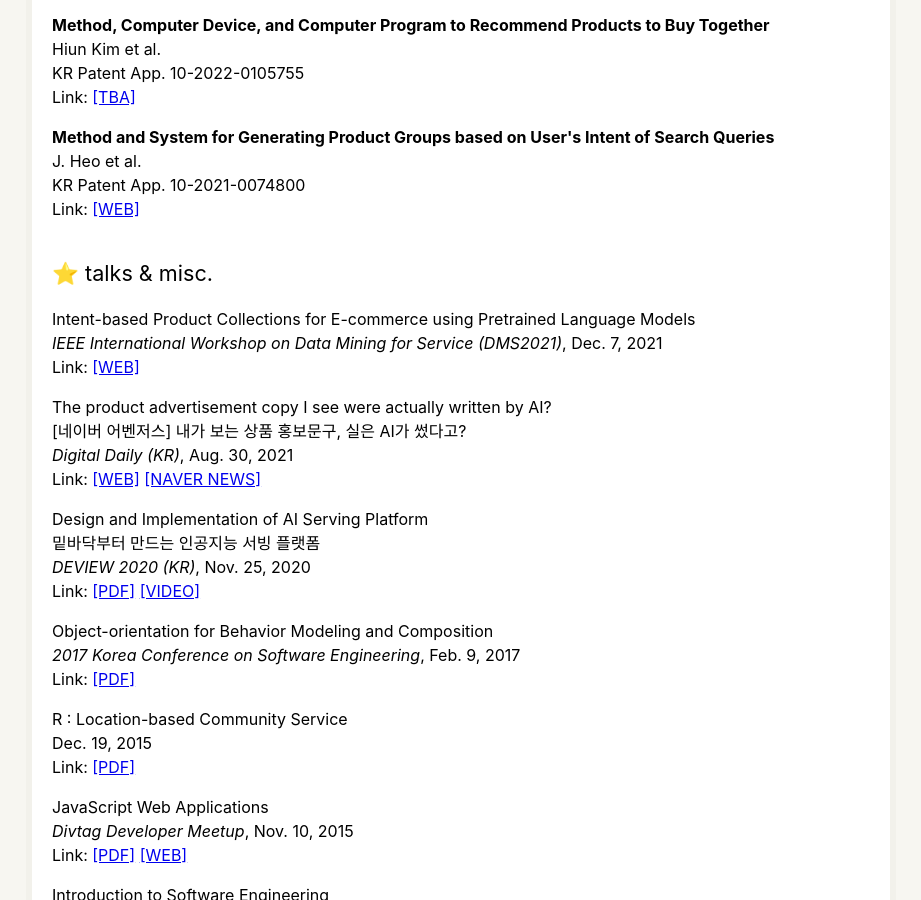
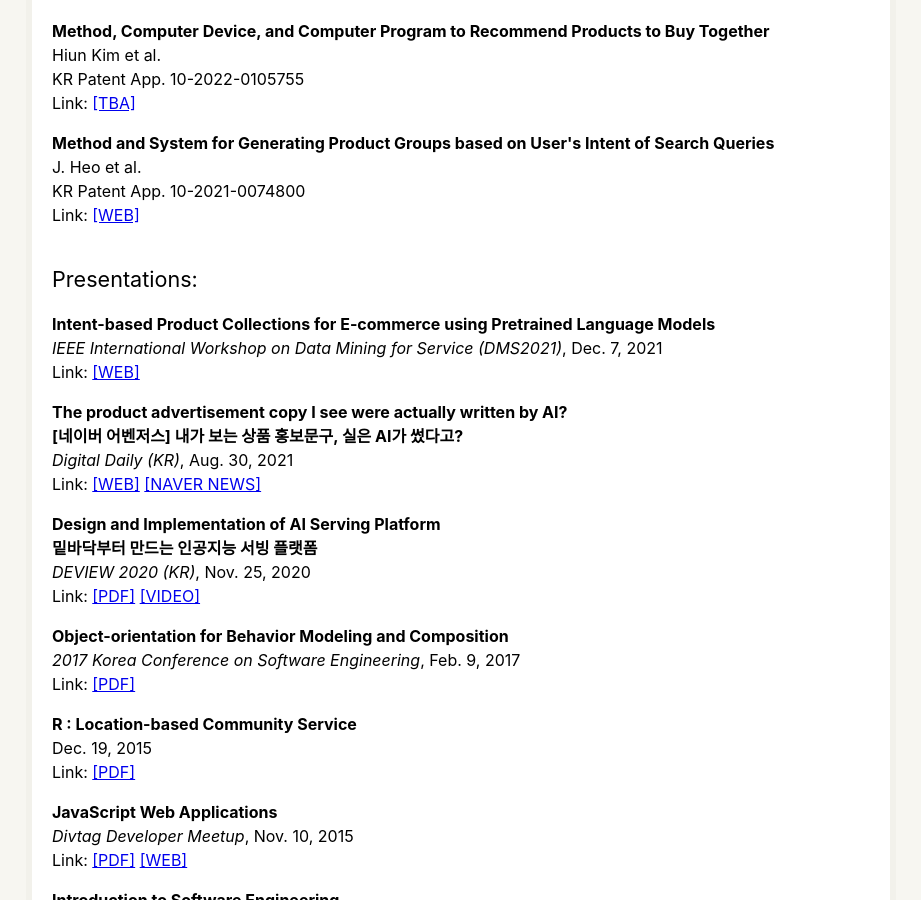
Before and after one commit to hiun/hiun.github.io, a Jekyll site: the page built from index.md, in a window 1280 px wide and 900 px high, scrolled down 1241 px. Shown: the whole window, without its empty margins (179-1100 px from the left). Built offline with Jekyll 4.4.1, drawn with Linux system fonts in a browser that asks for light colours; some of the changed lines change nothing that is shown.

Commit message:
Update index.md

```diff
--- a/index.md
+++ b/index.md
@@ -30,18 +30,18 @@
 -->
 
 
-Research Interests: <br />
+<b>Research Interests:</b> <br />
 Information Retrieval, Natural Language Processing <br />
 
-Industrial Experience: <br />
+<b>Industrial Experience:</b> <br />
 Search, RecSys, Ads, Media, Communications <br />
 
-Employment: <br />
+<b>Employment:</b> <br />
 &bull; ML/SW Engineer, NAVER (2017 ~ Present) <br />
 &bull; Co-Founder & SW Engineer, Divtag (2014-2016)<br />
 
 
-Education: <br />
+<b>Education:</b> <br />
 &bull; BS in CSE, Sejong University (SJU) (2014-2018)<br />
 &bull; NLP (company supported graduate program), KAIST (2020)<br />
 
@@ -60,7 +60,7 @@
 -->
 <!--publications-->
 <div style="margin-top: 2.5em;"></div>
-Publications:
+<p class="subtitle">Publications:</p>
 {% for paper in site.data.papers %}
 <p>
 <b>{{ paper.subject }}</b> <br>
@@ -77,10 +77,10 @@
 
 <!--talks-->
 <div style="margin-top: 2.5em;"></div>
-<p class="subtitle">⭐ talks & misc.</p>
+<p class="subtitle">Presentations:</p>
 {% for pr in site.data.talks %}
 <p>
-{{ pr.title }} <br>
+<b>{{ pr.title }}</b> <br>
 {% if pr.venue %}
   <i>{{ pr.venue }}</i>,
 {% endif %}
```
